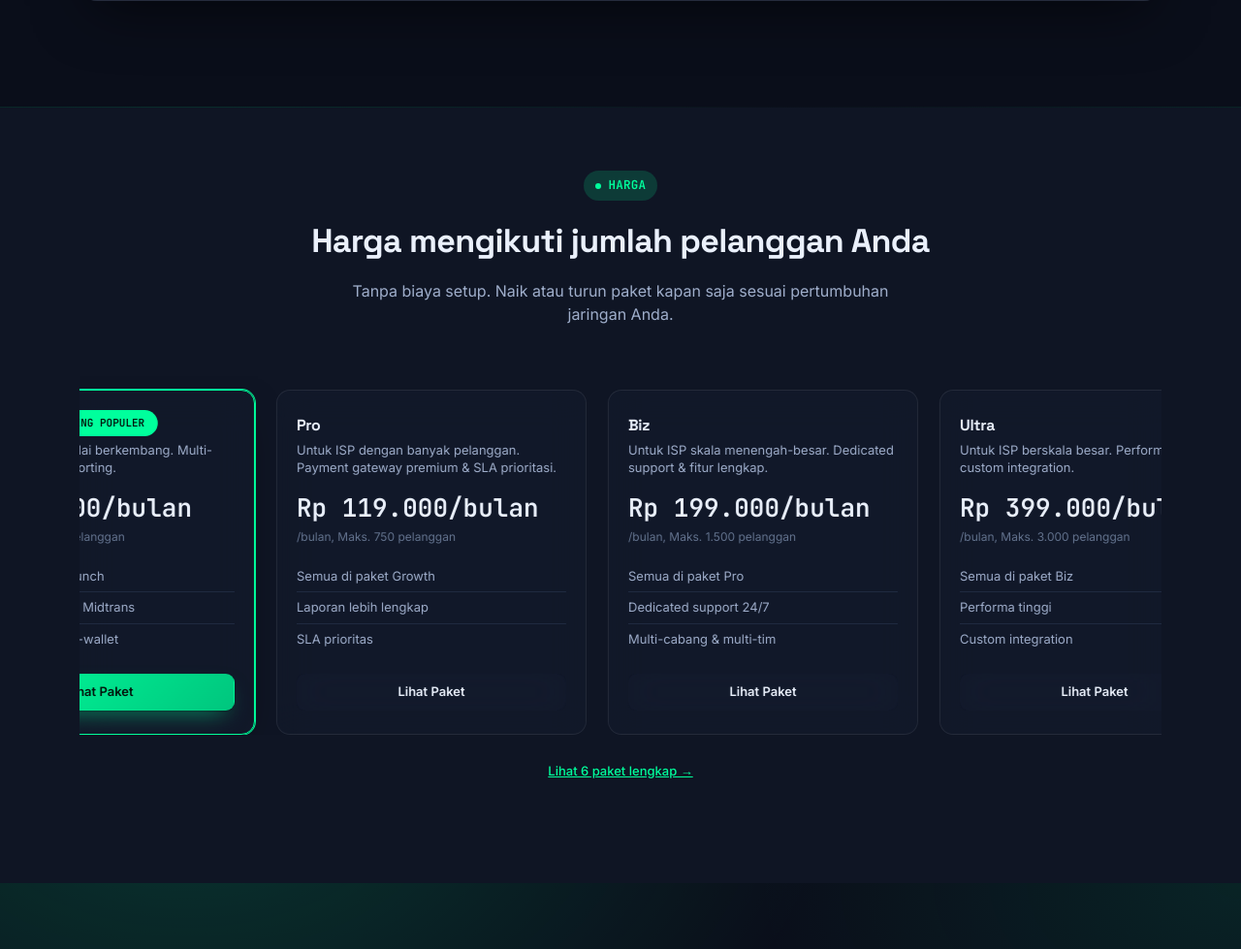
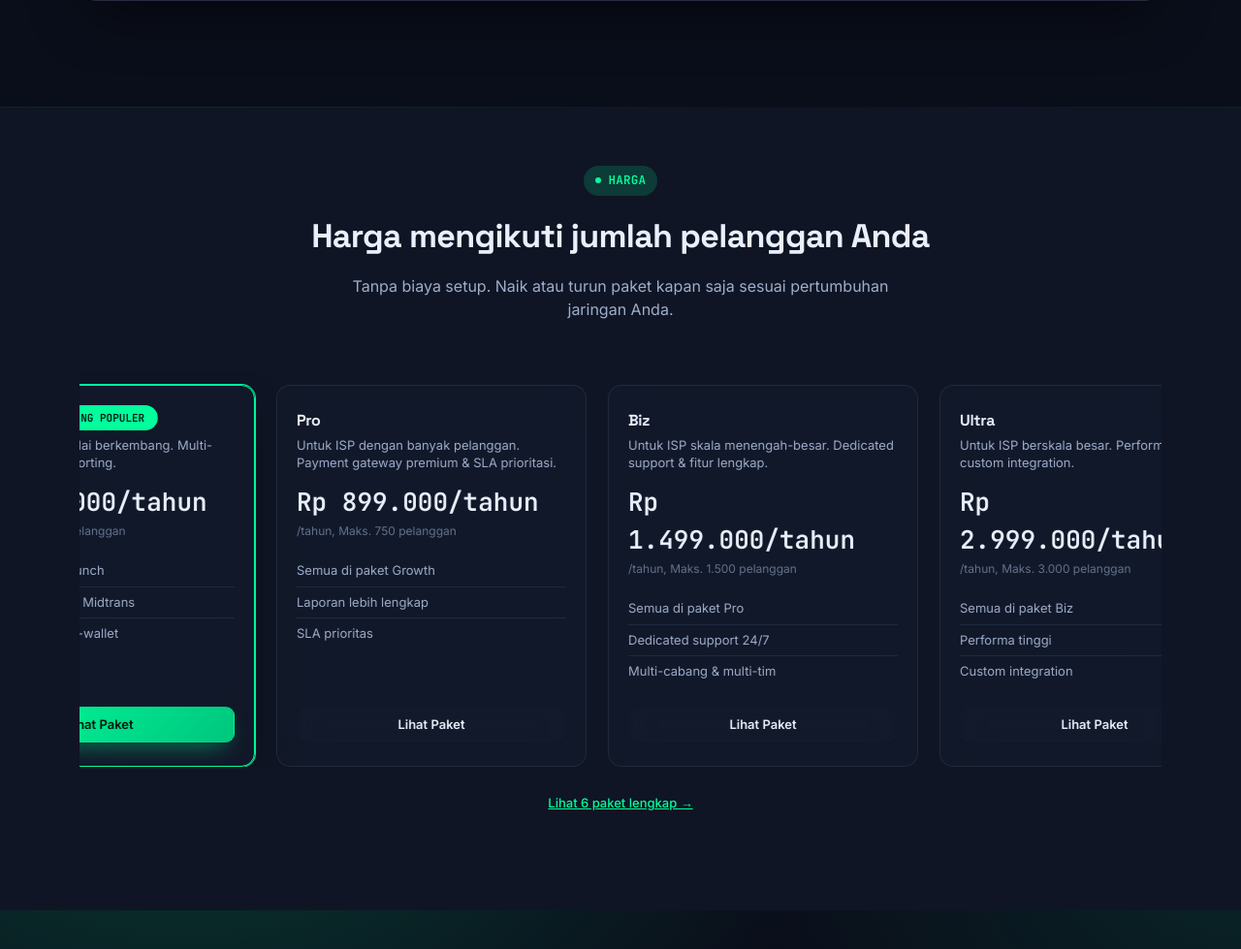
Before and after one commit to satpou/NetSaz, a Laravel app: page / in a window 1280 px wide. Shown: the part 3090-4069 px from the top of the page at 97% size. Run offline with Laravel 12, Linux system fonts and the light colour scheme; style sheets or scripts are compiled from the project's sources; parts of the project's set-up code (start-up, migrations or seed data) failed here and were passed over; some libraries are stand-ins or nearby versions.

Commit message:
feat(pricing): change pricing plans to discounted yearly rates

```diff
--- a/config/pricing_plans.php
+++ b/config/pricing_plans.php
@@ -4,8 +4,8 @@ return [
     [
         'key'         => 'launch',
         'name'        => 'Launch',
-        'price'        => 'Rp 49.000/bulan',
-        'price_raw'    => 49000,
+        'price'        => 'Rp 399.000/tahun',
+        'price_raw'    => 399000,
         'kuota'        => 'Maks. 150 pelanggan',
         'badge'        => null,
         'description'  => 'Cocok untuk ISP baru. Billing dasar & fitur standard.',
@@ -16,7 +16,7 @@ return [
             'Laporan pelanggan & pembayaran',
         ],
         'highlight'    => false,
-        'cta'         => 'https://wa.me/6281287282084',
+        'cta'         => 'https://wa.me/6283162238930',
         'cta_label'   => 'Daftar Sekarang',
         'is_enterprise' => false,
         'icon_key'    => 'rocket',
@@ -24,8 +24,8 @@ return [
     [
         'key'         => 'growth',
         'name'        => 'Growth',
-        'price'        => 'Rp 74.000/bulan',
-        'price_raw'    => 74000,
+        'price'        => 'Rp 599.000/tahun',
+        'price_raw'    => 599000,
         'kuota'        => 'Maks. 350 pelanggan',
         'badge'        => 'PALING POPULER',
         'description'  => 'Untuk ISP yang mulai berkembang. Multi-tenant + bonus reporting.',
@@ -37,7 +37,7 @@ return [
             'Data pelanggan lebih banyak',
         ],
         'highlight'    => true,
-        'cta'         => 'https://wa.me/6281287282084',
+        'cta'         => 'https://wa.me/6283162238930',
         'cta_label'   => 'Daftar Sekarang',
         'is_enterprise' => false,
         'icon_key'    => 'chart',
@@ -45,8 +45,8 @@ return [
     [
         'key'         => 'professional',
         'name'        => 'Pro',
-        'price'        => 'Rp 119.000/bulan',
-        'price_raw'    => 119000,
+        'price'        => 'Rp 899.000/tahun',
+        'price_raw'    => 899000,
         'kuota'        => 'Maks. 750 pelanggan',
         'badge'        => null,
         'description'  => 'Untuk ISP dengan banyak pelanggan. Payment gateway premium & SLA prioritasi.',
@@ -57,7 +57,7 @@ return [
             'Rest API access',
         ],
         'highlight'    => false,
-        'cta'         => 'https://wa.me/6281287282084',
+        'cta'         => 'https://wa.me/6283162238930',
         'cta_label'   => 'Daftar Sekarang',
         'is_enterprise' => false,
         'icon_key'    => 'monitor',
@@ -65,8 +65,8 @@ return [
     [
         'key'         => 'biz',
         'name'        => 'Biz',
-        'price'        => 'Rp 199.000/bulan',
-        'price_raw'    => 199000,
+        'price'        => 'Rp 1.499.000/tahun',
+        'price_raw'    => 1499000,
         'kuota'        => 'Maks. 1.500 pelanggan',
         'badge'        => null,
         'description'  => 'Untuk ISP skala menengah-besar. Dedicated support & fitur lengkap.',
@@ -77,7 +77,7 @@ return [
             'Custom laporan',
         ],
         'highlight'    => false,
-        'cta'         => 'https://wa.me/6281287282084',
+        'cta'         => 'https://wa.me/6283162238930',
         'cta_label'   => 'Daftar Sekarang',
         'is_enterprise' => false,
         'icon_key'    => 'trending',
@@ -85,8 +85,8 @@ return [
     [
         'key'         => 'ultra',
         'name'        => 'Ultra',
-        'price'        => 'Rp 399.000/bulan',
-        'price_raw'    => 399000,
+        'price'        => 'Rp 2.999.000/tahun',
+        'price_raw'    => 2999000,
         'kuota'        => 'Maks. 3.000 pelanggan',
         'badge'        => null,
         'description'  => 'Untuk ISP berskala besar. Performa tinggi & custom integration.',
@@ -97,7 +97,7 @@ return [
             'Priority SLA',
         ],
         'highlight'    => false,
-        'cta'         => 'https://wa.me/6281287282084',
+        'cta'         => 'https://wa.me/6283162238930',
         'cta_label'   => 'Daftar Sekarang',
         'is_enterprise' => false,
         'icon_key'    => 'globe',
@@ -118,7 +118,7 @@ return [
             'SLA enterprise-level',
         ],
         'highlight'    => false,
-        'cta'         => 'https://wa.me/6281287282084',
+        'cta'         => 'https://wa.me/6283162238930',
         'cta_label'   => 'Hubungi Sales',
         'is_enterprise' => true,
         'icon_key'    => 'building',
--- a/resources/views/landing.blade.php
+++ b/resources/views/landing.blade.php
@@ -165,7 +165,7 @@
           <h3>{{ $plan['name'] }}</h3>
           <div class="desc">{{ $plan['description'] }}</div>
           <div class="amount">{{ $plan['price'] }}</div>
-          <div class="per">/bulan, {{ $plan['kuota'] }}</div>
+          <div class="per">/tahun, {{ $plan['kuota'] }}</div>
           <ul>
             @foreach (array_slice($plan['benefits'], 0, 3) as $benefit)
             <li>{{ $benefit }}</li>
@@ -184,7 +184,7 @@
           <h3>{{ $plan['name'] }}</h3>
           <div class="desc">{{ $plan['description'] }}</div>
           <div class="amount">{{ $plan['price'] }}</div>
-          <div class="per">/bulan, {{ $plan['kuota'] }}</div>
+          <div class="per">/tahun, {{ $plan['kuota'] }}</div>
           <ul>
             @foreach (array_slice($plan['benefits'], 0, 3) as $benefit)
             <li>{{ $benefit }}</li>
--- a/resources/views/price.blade.php
+++ b/resources/views/price.blade.php
@@ -28,7 +28,7 @@
         <h3>{{ $plan['name'] }}</h3>
         <div class="desc">{{ $plan['description'] }}</div>
         <div class="amount">{{ $plan['price'] }}</div>
-        <div class="per">/bulan, {{ $plan['kuota'] }}</div>
+        <div class="per">/tahun, {{ $plan['kuota'] }}</div>
         <ul>
           @foreach ($plan['benefits'] as $benefit)
           <li>{{ $benefit }}</li>
```
Also changed, not shown: database/seeders/SubscriptionPlanSeeder.php (+11 -11 lines).
